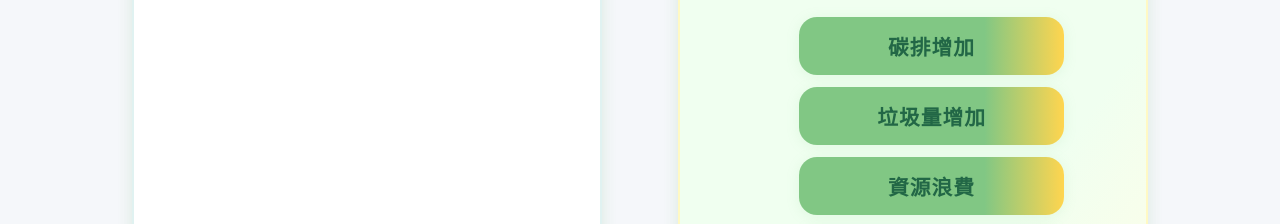
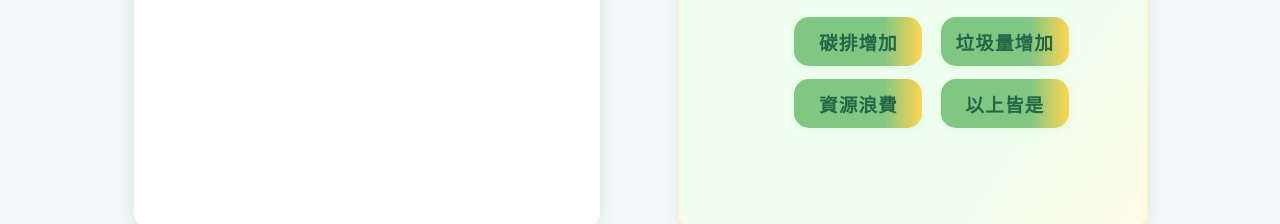
Before and after one commit to youoyo000/carbonbaby, a plain HTML site: page index.html in a window 1280 px wide. Shown: the part 549-773 px from the top of the page. Drawn offline with Linux system fonts and the light colour scheme.

Commit message:
Add files via upload

```diff
--- a/index.html
+++ b/index.html
@@ -32,7 +32,6 @@
       display: flex;
       align-items: center;
       justify-content: center;
-      /* left margin for visual balance */
       margin-left: 0;
     }
     .hero-char {
@@ -150,7 +149,7 @@
       background: linear-gradient(125deg, #f0fff0 70%, #fffde7 100%);
       border-color: #fff9c4;
     }
-    /* v32 每日問答排版：column，按鈕上下各一行，選項長條、間距大、響應式 */
+    /* 新增：每日問答2*2選項排版與縮小按鈕 */
     .quiz-area-v32 {
       display: flex;
       flex-direction: column;
@@ -166,9 +165,9 @@
       text-align: left;
     }
     .quiz-btns-v32 {
-      display: flex;
-      flex-direction: column;
-      gap: 12px;
+      display: grid;
+      grid-template-columns: 1fr 1fr;
+      gap: 13px;
       width: 100%;
       margin-bottom: 8px;
     }
@@ -176,18 +175,18 @@
       background: linear-gradient(90deg, #81c784 70%, #ffd54f 100%);
       color: #226746;
       border: none;
-      border-radius: 18px;
-      padding: 14px 0;
-      font-size: 1.11em;
+      border-radius: 15px;
+      padding: 11px 0;
+      font-size: 1em;
       font-weight: bold;
       cursor: pointer;
       transition: background 0.15s, color 0.15s, transform 0.11s;
-      box-shadow: 0 2px 14px #81c78422;
+      box-shadow: 0 2px 10px #81c78422;
       letter-spacing: 1px;
       outline: none;
-      min-width: 160px;
+      min-width: 72px;
       margin: 0 auto;
-      width: 95%;
+      width: 96%;
       text-align: center;
       display: block;
     }
@@ -285,7 +284,11 @@
         max-width: 99vw;
         padding: 15px 2vw 15px 2vw;
       }
-      .quiz-opt-v32 { min-width: 90px; font-size: 1em; }
+      .quiz-btns-v32 {
+        grid-template-columns: 1fr;
+        gap: 10px;
+      }
+      .quiz-opt-v32 { min-width: 60px; font-size: 0.98em; }
     }
   </style>
 </head>
@@ -348,7 +351,7 @@
       },
       {
         q:"下列哪種交通最環保？",
-        opts:["步行/騎腳踏車","開車","搭機車","搭公車"],
+        opts:["步行/單車","開車","搭機車","搭公車"],
         a:0
       },
       {
```
